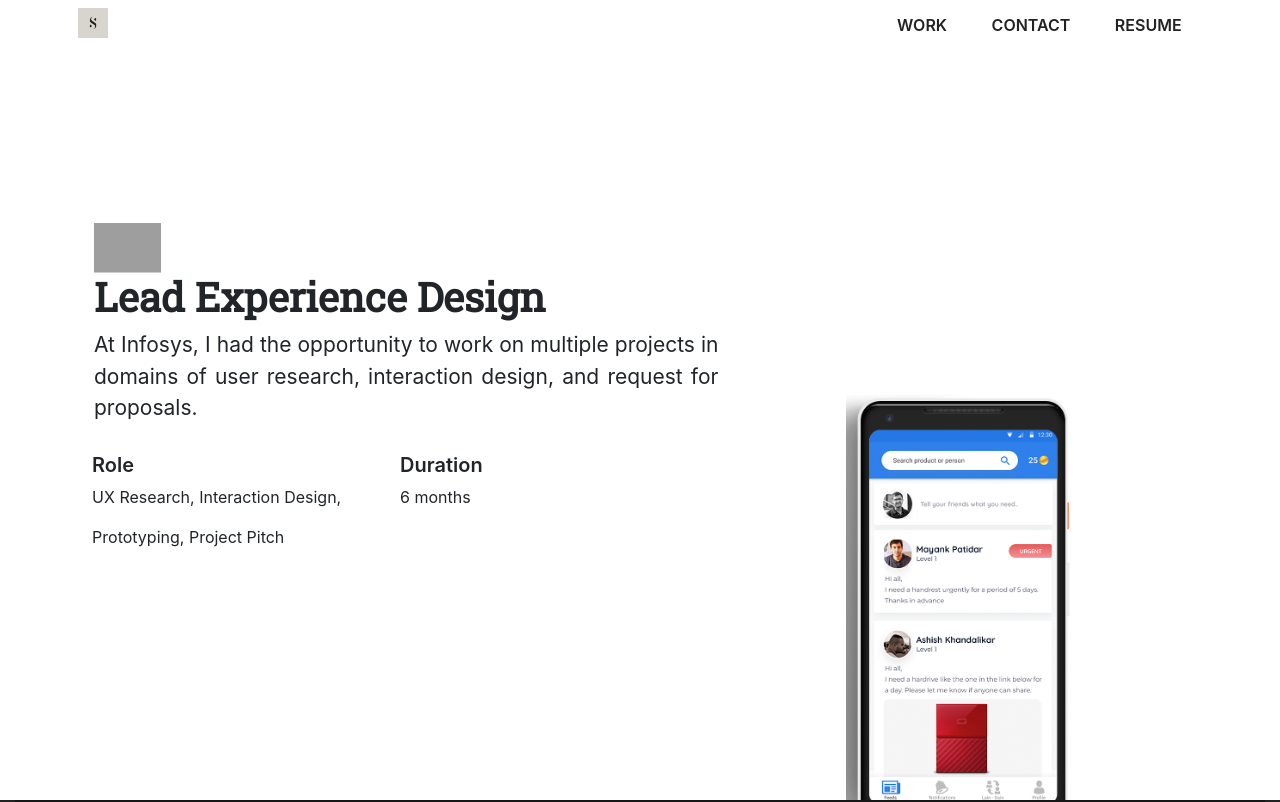
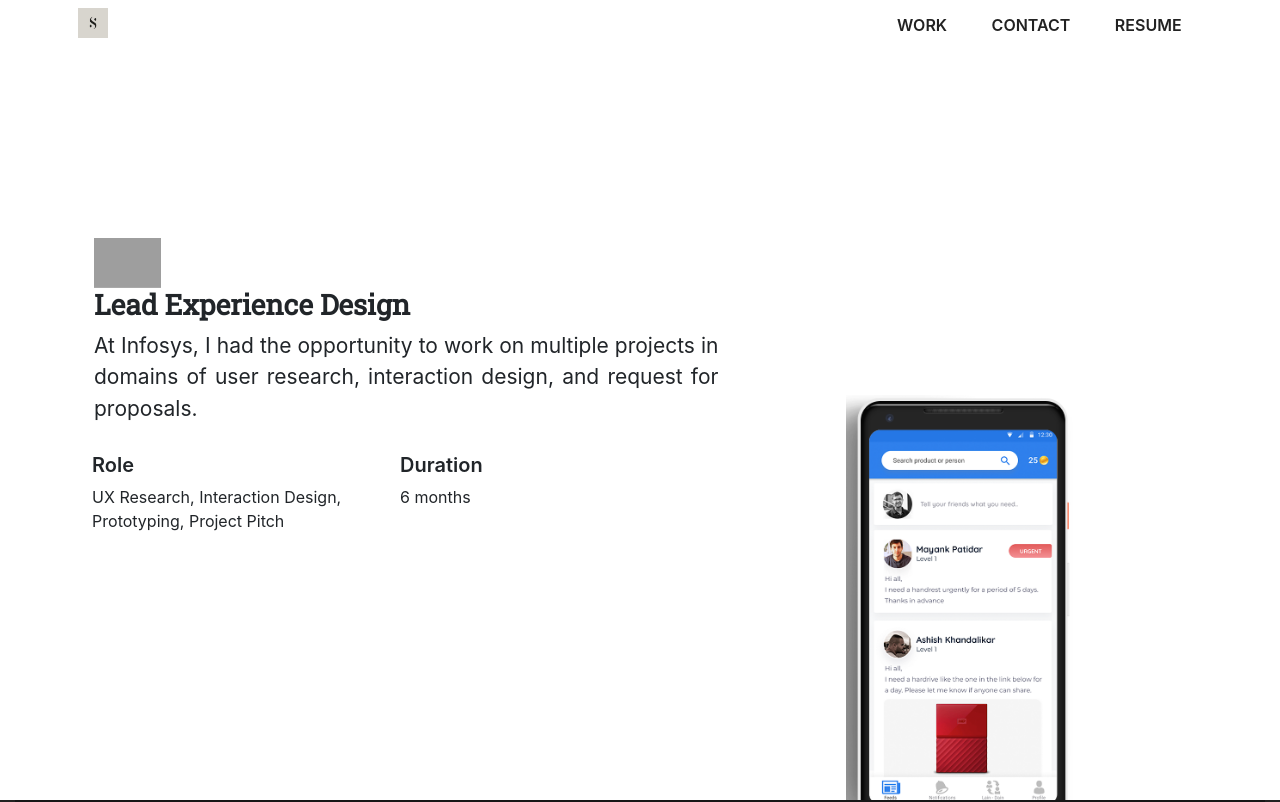
Before and after one commit to SajalChaplot/websiteSelf, a plain HTML site: page project1.html in a window 1280 px wide. Shown: the top 802 px of the page. Drawn offline with nearby package versions, Linux system fonts and the light colour scheme; grey boxes are pictures that could not be loaded.

Commit message:
Update project1.html

```diff
--- a/project1.html
+++ b/project1.html
@@ -88,14 +88,14 @@
     <div class="container" id="banner">
         <div id="description" class="col-md-7">
             <span id="project_logo"> <img src="https://upload.wikimedia.org/wikipedia/commons/9/95/Infosys_logo.svg" alt="company logo"></span><br>
-            <h1 style="font-family:roboto slab;font-weight:900">Lead Experience Design</h1>
+            <h3 style="font-family:roboto slab;font-weight:900">Lead Experience Design</h3>
             <p style="text-align:justify;font-size:21px">At Infosys, I had the opportunity to work on multiple projects in domains of user research, interaction design, and request for proposals. </p>
 
             <div class="row">
                 <col-md-6 class="role_duration" style="margin-right:5%">
                     <h5>Role</h5>
-                    <p>UX Research, Interaction Design,</p>
-                    <p>Prototyping, Project Pitch </p>
+                    <p>UX Research, Interaction Design,<br>
+                    Prototyping, Project Pitch </p>
                 </col-md-6>
 
                 <col-md-6 class="role_duration" >
```
